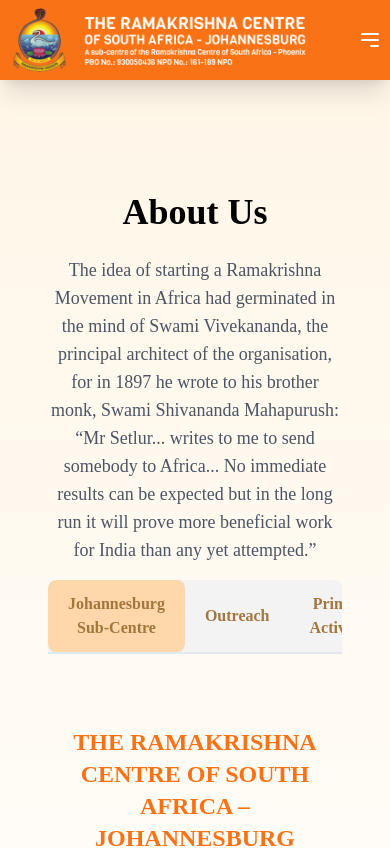
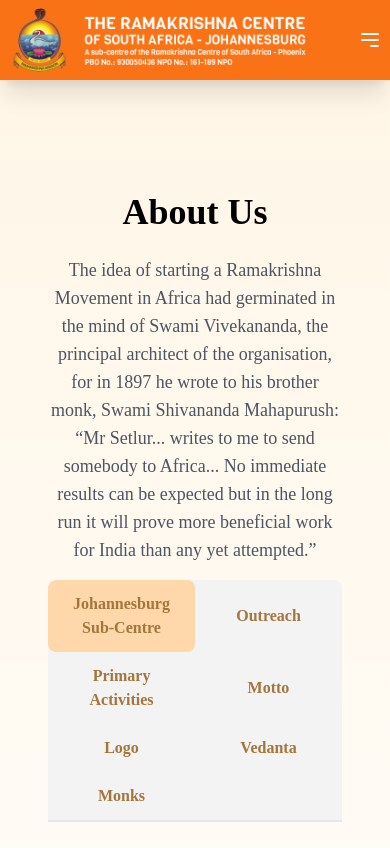
Before and after one commit to Samadhimatram2025/ramakrishna, a Nuxt app: page /about in a window 390 px wide. Shown: the top 848 px of the page. Built offline with nearby package versions, Linux system fonts and the light colour scheme.

Commit message:
mobile adap

```diff
--- a/assets/css/main.css
+++ b/assets/css/main.css
@@ -58,3 +58,10 @@
   margin: 0;
   padding: 0;
 }
+
+@media (max-width: 640px) {
+  .content {
+    padding-left: 1rem;
+    padding-right: 1rem;
+  }
+}
--- a/pages/about.vue
+++ b/pages/about.vue
@@ -31,14 +31,14 @@
         it will prove more beneficial work for India than any yet attempted.”</p>
 
       <div class="tab-container rounded-lg">
-        <div class="tab-buttons flex justify-around mb-4">
-          <button @click="setTab('johannesburg')" :class="{'active-tab': activeTab === 'johannesburg'}" class="tab-button rounded-lg">Johannesburg Sub-Centre</button>
-          <button @click="setTab('outreach')" :class="{'active-tab': activeTab === 'outreach'}" class="tab-button rounded-lg">Outreach</button>
-          <button @click="setTab('activities')" :class="{'active-tab': activeTab === 'activities'}" class="tab-button rounded-lg">Primary Activities</button>
-          <button @click="setTab('motto')" :class="{'active-tab': activeTab === 'motto'}" class="tab-button rounded-lg">Motto</button>
-          <button @click="setTab('logo')" :class="{'active-tab': activeTab === 'logo'}" class="tab-button rounded-lg">Logo</button>
-          <button @click="setTab('vedanta')" :class="{'active-tab': activeTab === 'vedanta'}" class="tab-button rounded-lg">Vedanta</button>
-          <button @click="setTab('monks')" :class="{'active-tab': activeTab === 'monks'}" class="tab-button rounded-lg">Monks</button>
+        <div class="tab-buttons flex flex-wrap sm:justify-around justify-start mb-4">
+          <button @click="setTab('johannesburg')" :class="{'active-tab': activeTab === 'johannesburg'}" class="tab-button rounded-lg sm:w-auto w-1/2">Johannesburg Sub-Centre</button>
+          <button @click="setTab('outreach')" :class="{'active-tab': activeTab === 'outreach'}" class="tab-button rounded-lg sm:w-auto w-1/2">Outreach</button>
+          <button @click="setTab('activities')" :class="{'active-tab': activeTab === 'activities'}" class="tab-button rounded-lg sm:w-auto w-1/2">Primary Activities</button>
+          <button @click="setTab('motto')" :class="{'active-tab': activeTab === 'motto'}" class="tab-button rounded-lg sm:w-auto w-1/2">Motto</button>
+          <button @click="setTab('logo')" :class="{'active-tab': activeTab === 'logo'}" class="tab-button rounded-lg sm:w-auto w-1/2">Logo</button>
+          <button @click="setTab('vedanta')" :class="{'active-tab': activeTab === 'vedanta'}" class="tab-button rounded-lg sm:w-auto w-1/2">Vedanta</button>
+          <button @click="setTab('monks')" :class="{'active-tab': activeTab === 'monks'}" class="tab-button rounded-lg sm:w-auto w-1/2">Monks</button>
         </div>
 
         <div v-if="activeTab === 'johannesburg'" class="tab-content">
@@ -100,7 +100,6 @@
     </div>
   </div>
 </template>
-
 <style scoped>
 .tab-container {
   width: 100%;
```
